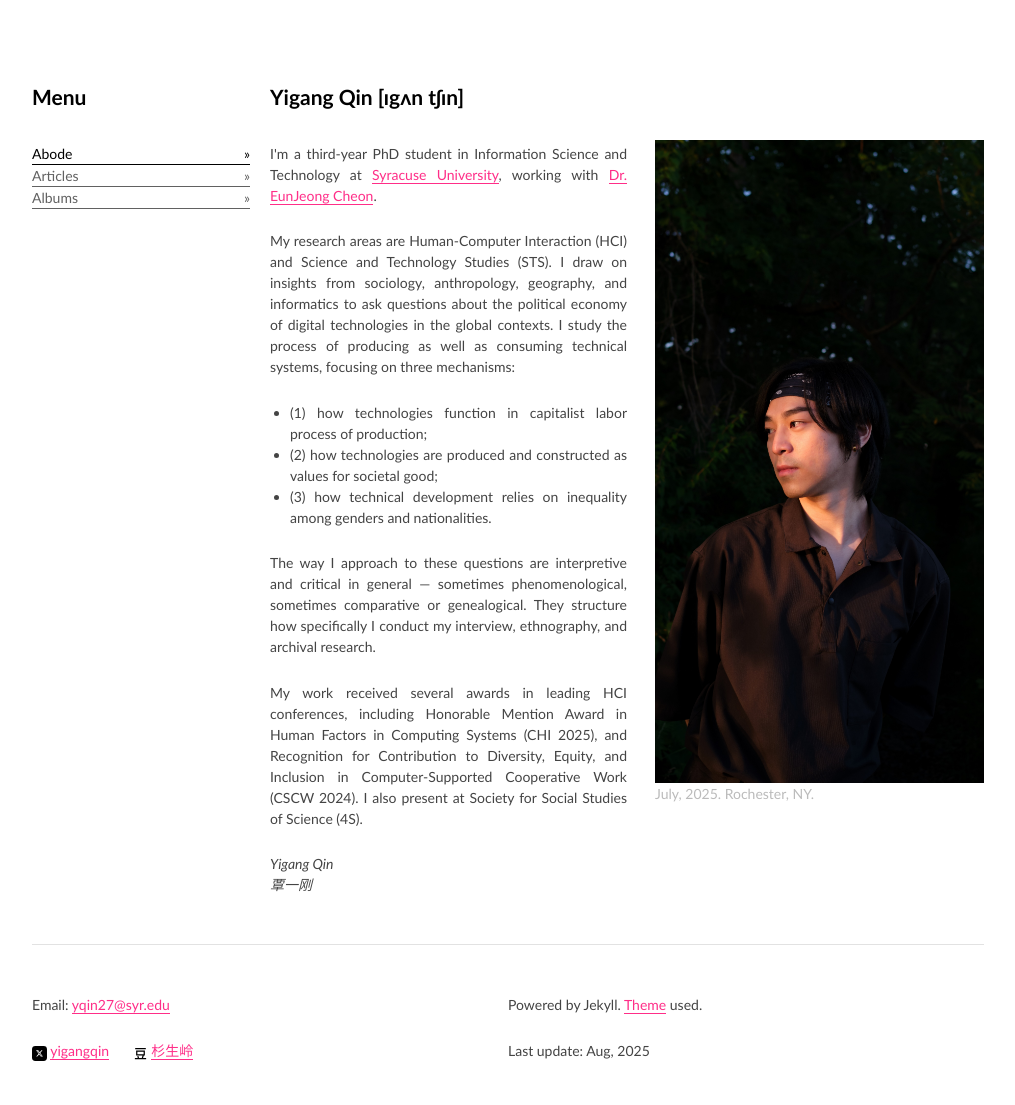
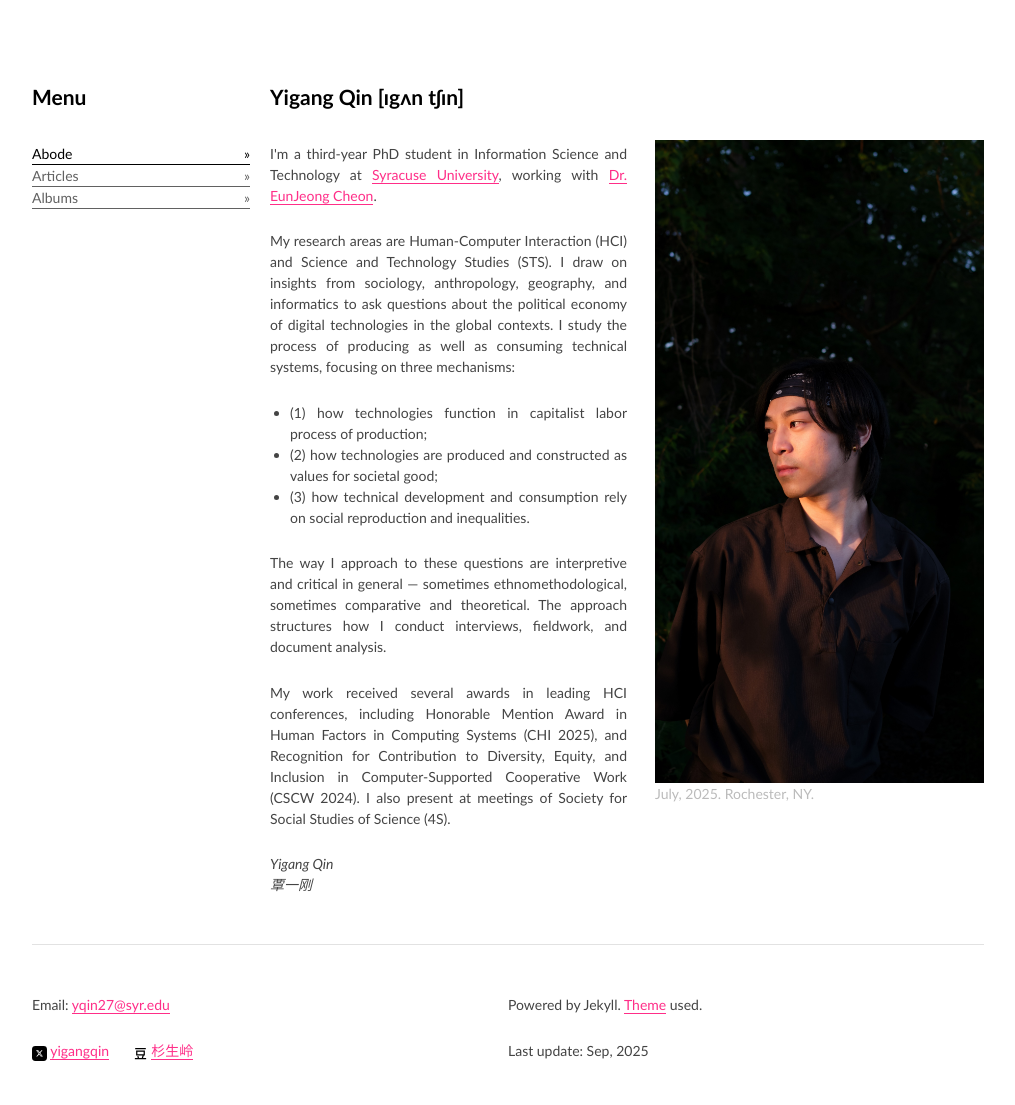
Before and after one commit to yigangqn/yigangqn.github.io, a Jekyll site: the page built from index.html, in a window 1280 px wide. Shown: the whole page, without its empty margins (132-1147 px from the left). Built offline with Jekyll 4.4.1, drawn with Linux system fonts in a browser that asks for light colours.

Commit message:
change index text

```diff
--- a/_includes/footer.html
+++ b/_includes/footer.html
@@ -34,7 +34,7 @@
         <a target="_blank" href="https://github.com/wemake-services/jekyll-theme-hackcss">
           Theme</a> used.
       </p>
-      <p>Last update: Aug, 2025</p>
+      <p>Last update: Sep, 2025</p>
     </div>
 
   </div>
--- a/index.html
+++ b/index.html
@@ -20,21 +20,21 @@ layout: defaultTem
       <ul>
         <li> (1) how technologies function in capitalist labor process of production; </li>
         <li> (2) how technologies are produced and constructed as values for societal good; </li>
-        <li> (3) how technical development relies on inequality among genders and nationalities.</li>
+        <li> (3) how technical development and consumption rely on social reproduction and inequalities.</li>
       </ul>
     </p>
 
     <p>
       The way I approach to these questions are interpretive and critical in general — sometimes
-      phenomenological, sometimes comparative or genealogical. They structure how specifically
-      I conduct my interview, ethnography, and archival research.
+      ethnomethodological, sometimes comparative and theoretical. The approach structures how
+      I conduct interviews, fieldwork, and document analysis.
     </p>
 
     <p>
       My work received several awards in leading HCI conferences, including Honorable Mention Award in
       Human Factors in Computing Systems (CHI 2025),
       and Recognition for Contribution to Diversity, Equity, and Inclusion in
-      Computer-Supported Cooperative Work (CSCW 2024). I also present at Society for Social Studies of Science (4S).
+      Computer-Supported Cooperative Work (CSCW 2024). I also present at meetings of Society for Social Studies of Science (4S).
     </p>
     <p>
       <i>Yigang Qin</i> <br />
```
